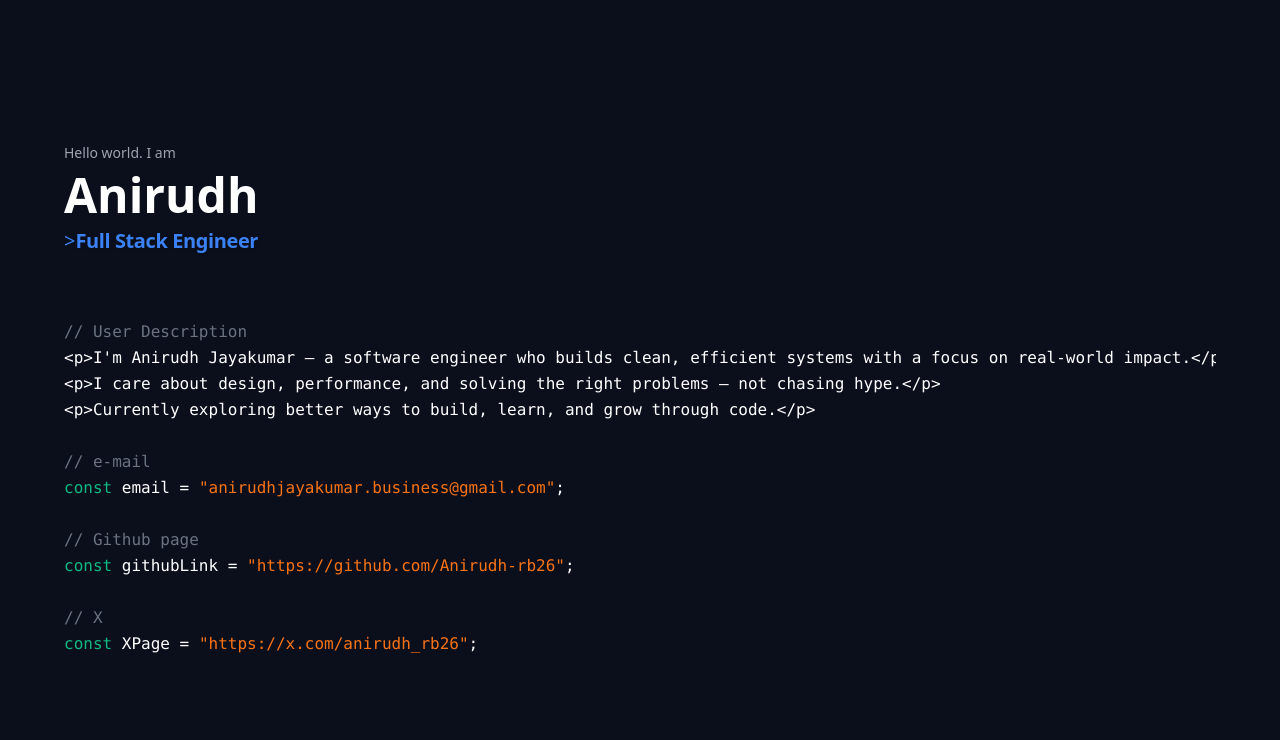
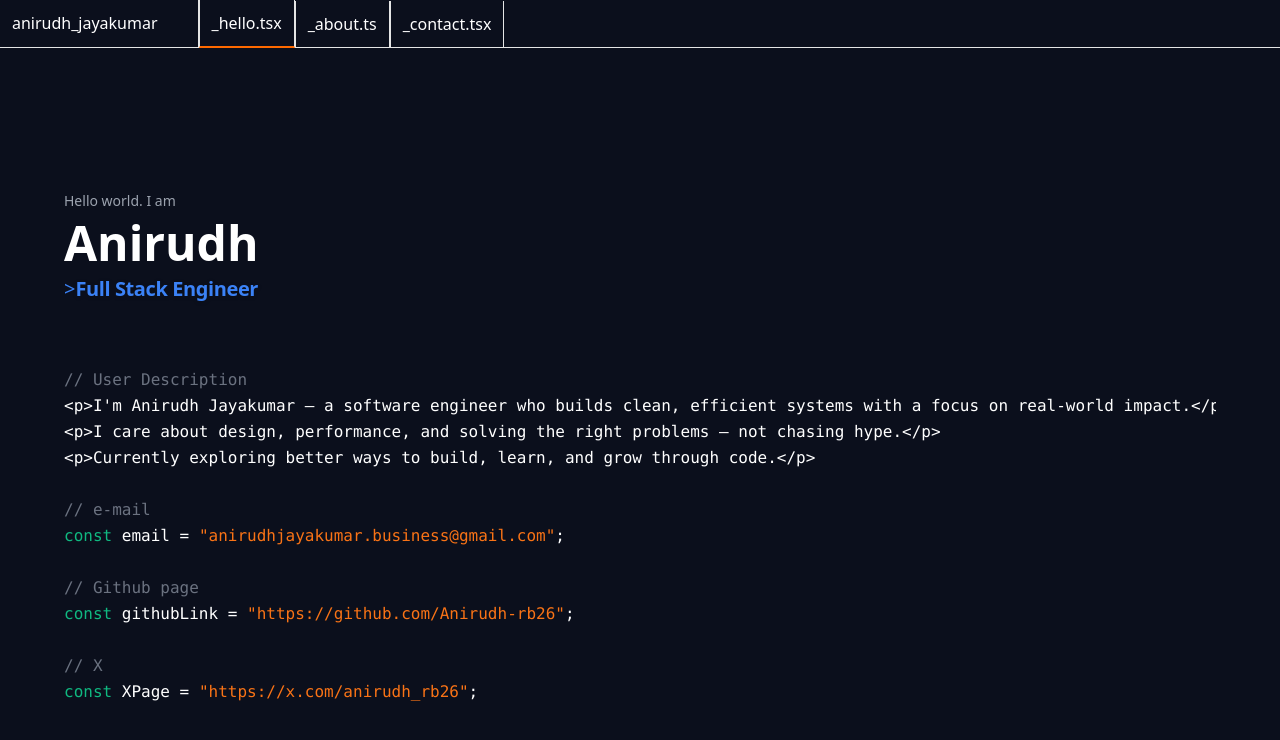
Before and after one commit to Anirudh-rb26/personal-portfolio-nextJS, a Next.js app: page / in a window 1280 px wide. Shown: the top 740 px of the page. Built offline with nearby package versions, Linux system fonts and the light colour scheme.

Commit message:
Update layout.tsx
Added Navbar Back in

```diff
--- a/app/layout.tsx
+++ b/app/layout.tsx
@@ -2,6 +2,7 @@ import type React from "react"
 import type { Metadata } from "next"
 import "./globals.css"
 import { JetBrains_Mono } from "next/font/google"
+import Navbar from "@/components/navbar";
 
 const jetbrainsMono = JetBrains_Mono({
   subsets: ["latin"],
@@ -26,6 +27,7 @@ export default function RootLayout({
       <body
         className={`${jetbrainsMono.variable} antialiased bg-[#0b0f1c] font-mono text-base leading-relaxed relative`}
       >
+        <Navbar></Navbar>
         <div className="relative z-10 h-full overflow-auto">{children}</div>
       </body>
     </html>
```
